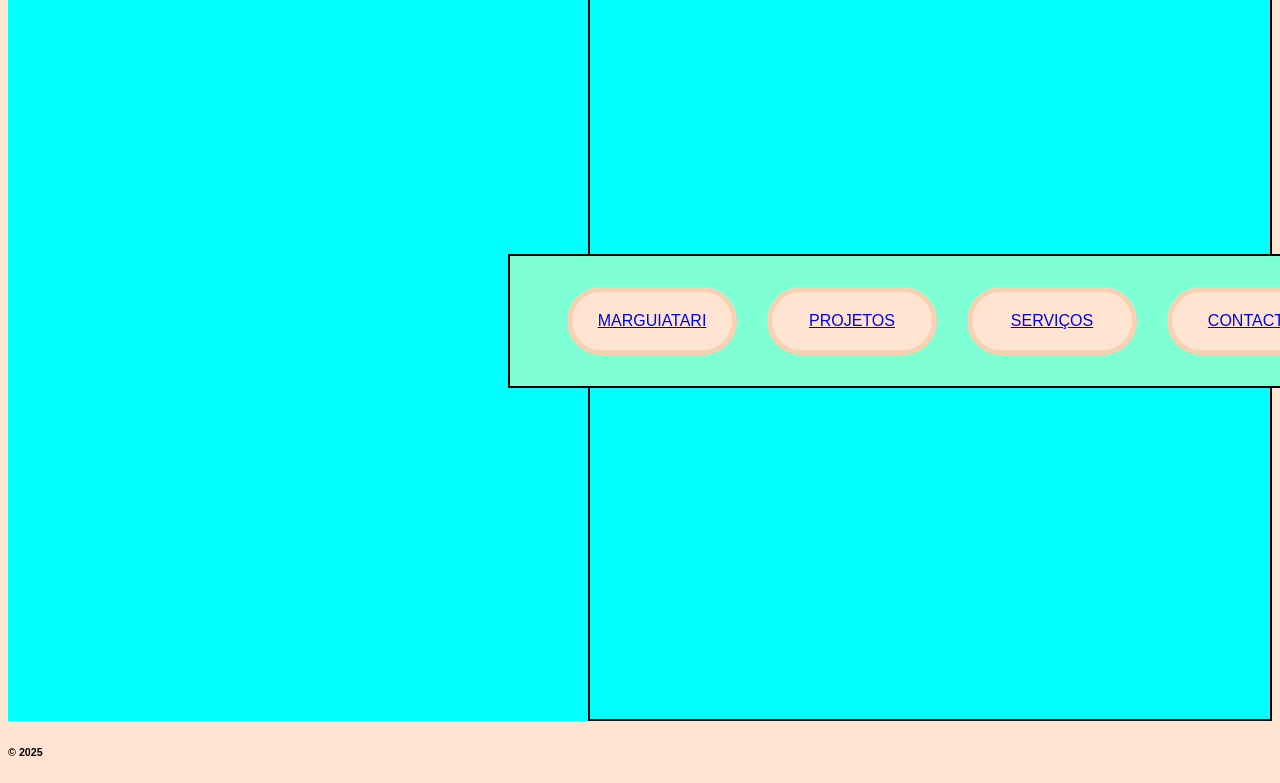
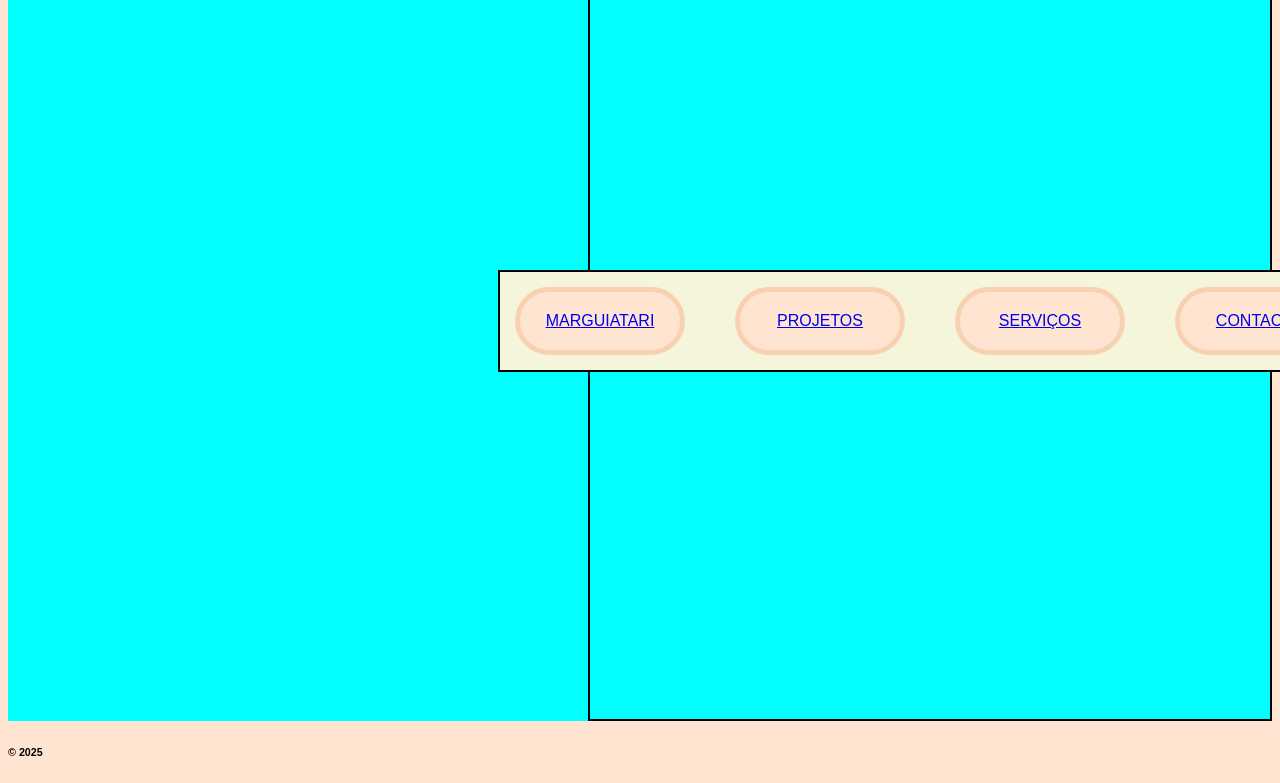
Before and after one commit to pedrofel1x/margaritari, a plain HTML site: page index.html in a window 1280 px wide. Shown: the part 87-870 px from the top of the page. Drawn offline with Linux system fonts and the light colour scheme.

Commit message:
alinhei menus entre eles

```diff
--- a/index.html
+++ b/index.html
@@ -14,20 +14,23 @@
             </div>
             <div class="header">
                 <header>
-                    <!-- <div class="header">
+                    <!--
+                    <div class="header">
                         <h1 class="header-home"><a href="index.html">MARGUIATARI</a></h1>
-                    <div class="header-nav">  -->
+                    <div class="header-nav">
+                     -->
                         <nav class="header-nav">
                             <ul class="ulNav">
-                                <a href="index.html"><li class="liNav">MARGUIATARI</li></a>
-                                <a href="projects.html"><li class="liNav">PROJETOS </li></a>
-                                <li class="liNav"><a href="services.html">SERVIÇOS </a></li>
+                                <li class="liNav"><a href="index.html">MARGUIATARI</a></li>
+                                <li class="liNav"><a href="projects.html">PROJETOS</a></li>
+                                <li class="liNav"><a href="services.html">SERVIÇOS</a> </li>
                                 <li class="liNav"><a href="contact-us.html">CONTACTO </a></li>
                             </ul>
                         </nav>
-                    </div>
+
+                    </header>
                 </div>
-            </header>
+
             </div>
         </div>
 
--- a/style.css
+++ b/style.css
@@ -33,19 +33,26 @@
 
 }
 
-.header-nav {
+.header-nav{
 
     border: 2px solid black;
     display: flex;
-    width: 100%;
     background-color: aquamarine;
-    justify-content: space-evenly;
+
+    justify-content: space-between;
+
 
 
 }
 .ulNav {
+    margin: 0;         /* remove espaço padrão */
+    padding: 0;
+    background-color: beige;
     list-style: none;
     display: flex;
+    justify-content: center;
+    gap: 20px;
+
 }
 
 .liNav {
@@ -57,6 +64,7 @@
     width: 120px;
     margin:15px;
     justify-content: center;
+    align-items: center;
 }
 
 .liNav:hover{
```
